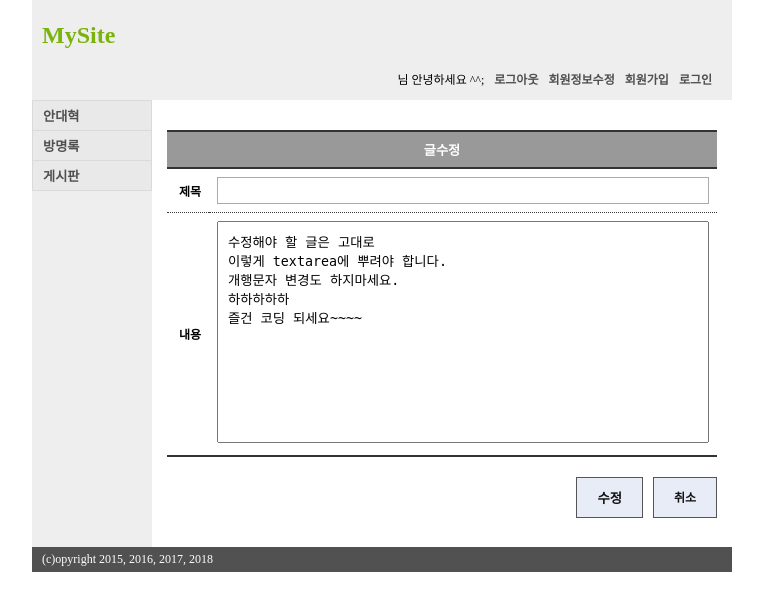
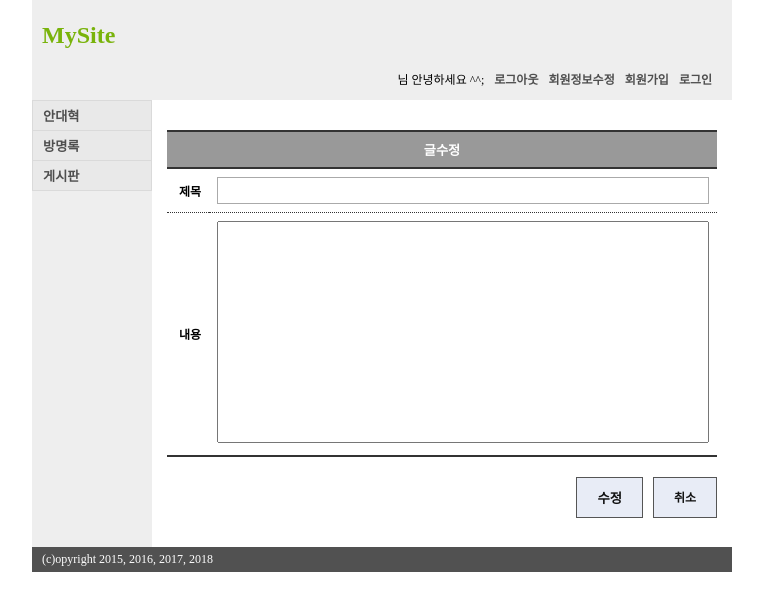
Before and after one commit to datascience-bitacademy/mysite, a Django app: template templates/board/modify.html in a window 1280 px wide. Shown: the top 611 px of the page, without its empty margins (258-1021 px from the left). Run offline with Django 3.2, Linux system fonts and the light colour scheme; the template is opened without the code that fills it, so the values that code supplies are empty; some libraries are stand-ins or nearby versions.

Commit message:
Synchronize Repository

```diff
--- a/templates/board/modify.html
+++ b/templates/board/modify.html
@@ -31,11 +31,7 @@
 						<tr>
 							<td class="label">내용</td>
 							<td>
-								<textarea id="content" name="content">수정해야 할 글은 고대로
-이렇게 textarea에 뿌려야 합니다.
-개행문자 변경도 하지마세요.
-하하하하하
-즐건 코딩 되세요~~~~</textarea>
+								<textarea id="content" name="content"></textarea>
 							</td>
 						</tr>
 					</table>
```
Also changed, not shown: sql/user.sql (+17 -1 lines).
